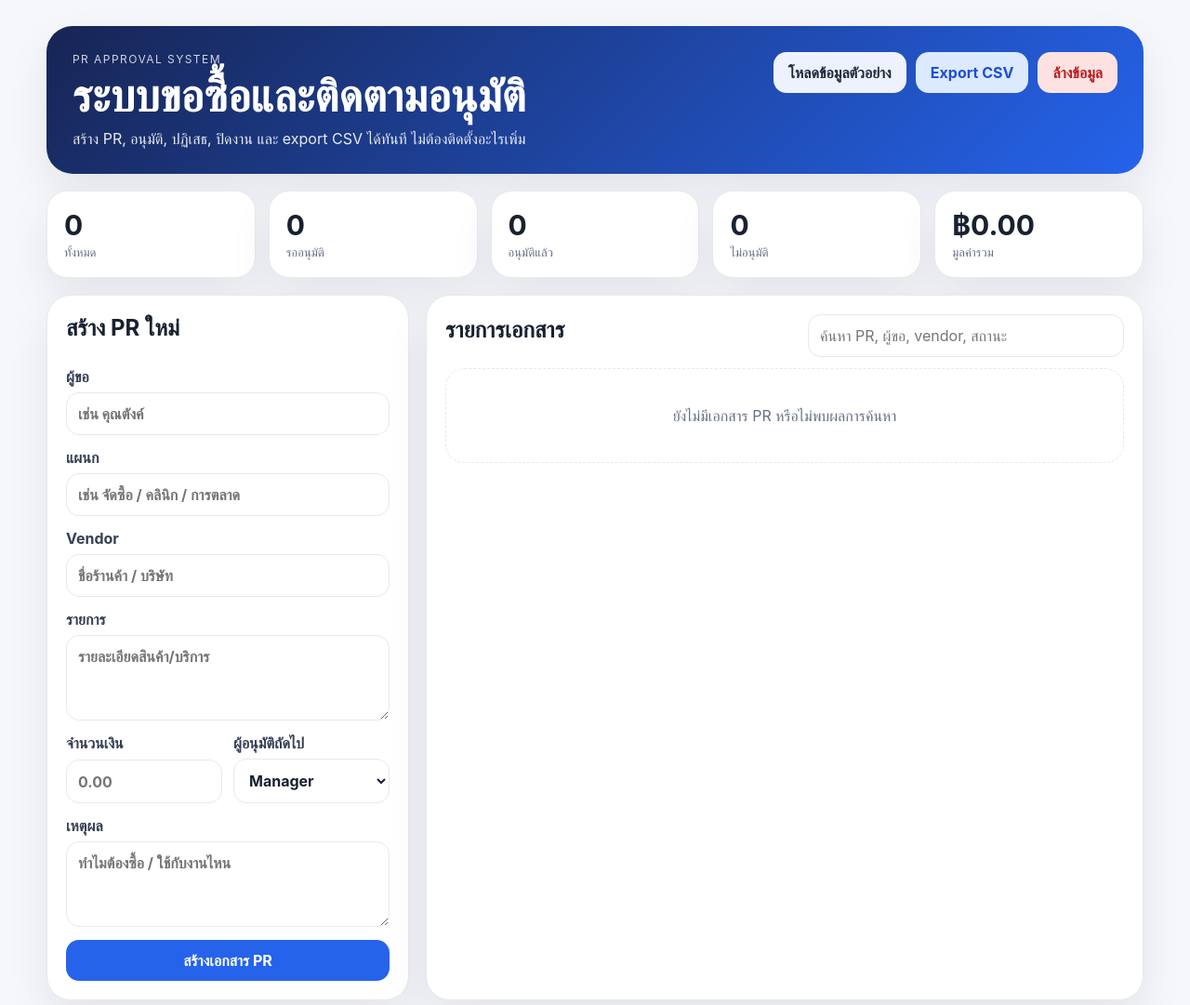
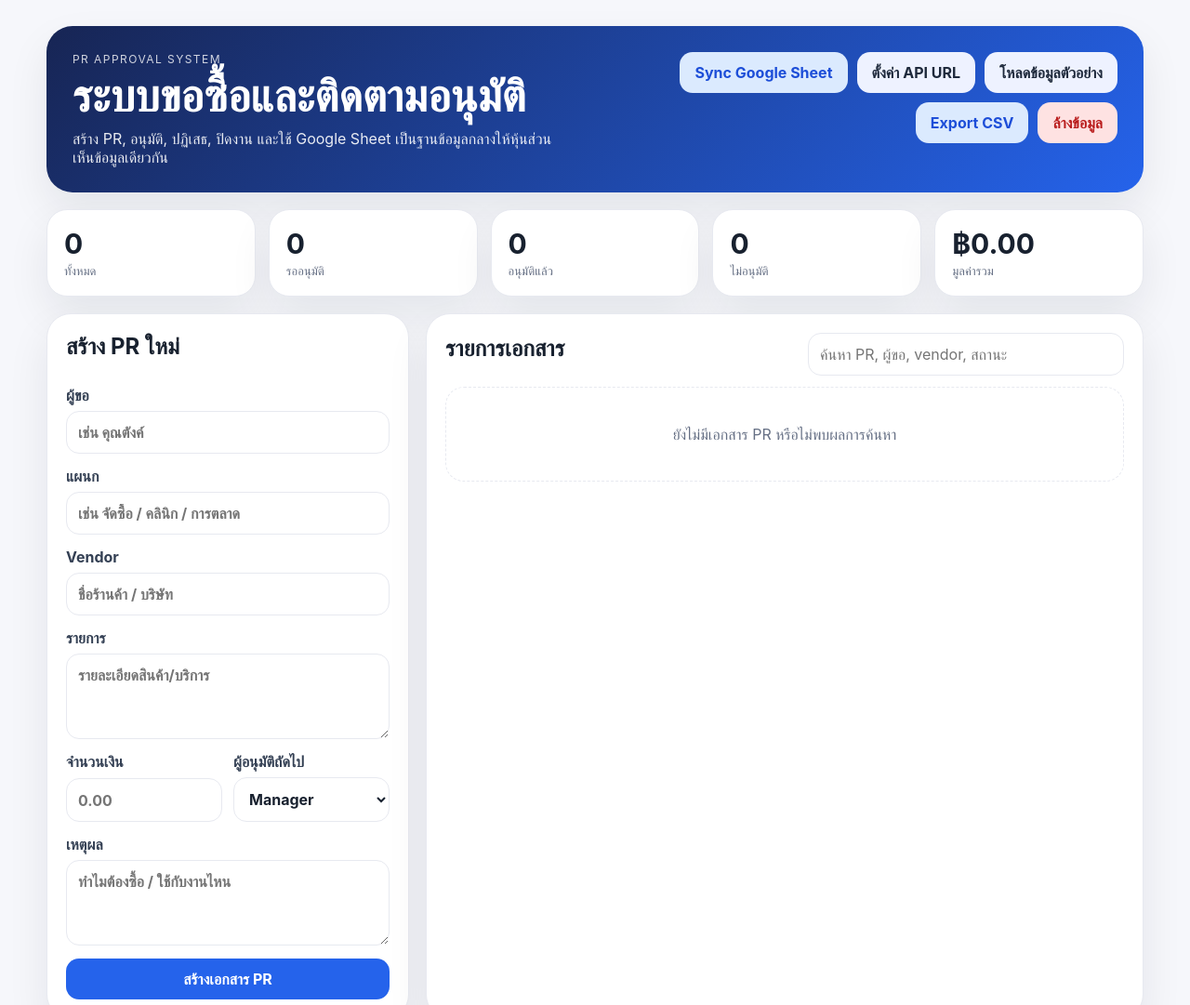
Before and after one commit to Sittipong-code/PR-approval-app, a plain HTML site: page index.html in a window 1280 px wide. Shown: the top 1081 px of the page at 93% size. Drawn offline with Linux system fonts and the light colour scheme.

Commit message:
Add Google Sheet sync controls

```diff
--- a/index.html
+++ b/index.html
@@ -12,15 +12,18 @@
       <div>
         <p class="eyebrow">PR Approval System</p>
         <h1>ระบบขอซื้อและติดตามอนุมัติ</h1>
-        <p class="subtitle">สร้าง PR, อนุมัติ, ปฏิเสธ, ปิดงาน และ export CSV ได้ทันที ไม่ต้องติดตั้งอะไรเพิ่ม</p>
+        <p class="subtitle">สร้าง PR, อนุมัติ, ปฏิเสธ, ปิดงาน และใช้ Google Sheet เป็นฐานข้อมูลกลางให้หุ้นส่วนเห็นข้อมูลเดียวกัน</p>
       </div>
       <div class="hero-actions">
+        <button id="syncBtn" class="secondary">Sync Google Sheet</button>
+        <button id="apiBtn" class="ghost">ตั้งค่า API URL</button>
         <button id="seedBtn" class="ghost">โหลดข้อมูลตัวอย่าง</button>
         <button id="exportBtn" class="secondary">Export CSV</button>
         <button id="clearBtn" class="danger">ล้างข้อมูล</button>
       </div>
     </header>
 
+    <section id="connectionStatus" class="connection"></section>
     <section class="stats" id="stats"></section>
 
     <section class="grid">
```
